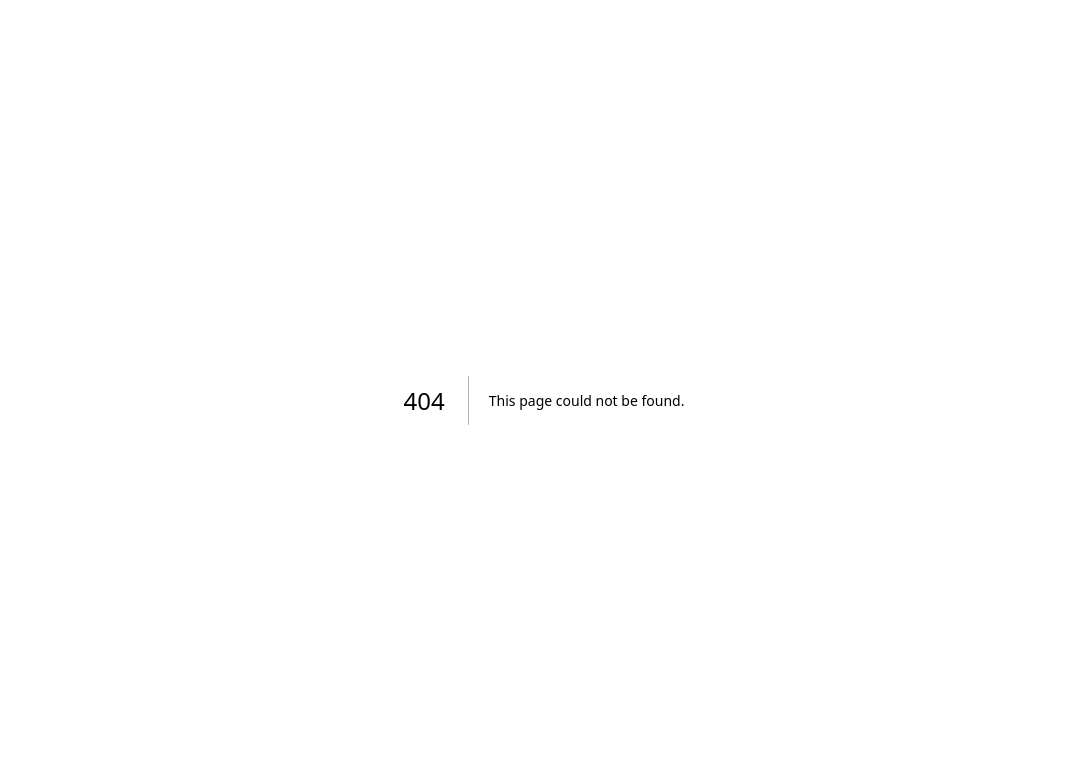
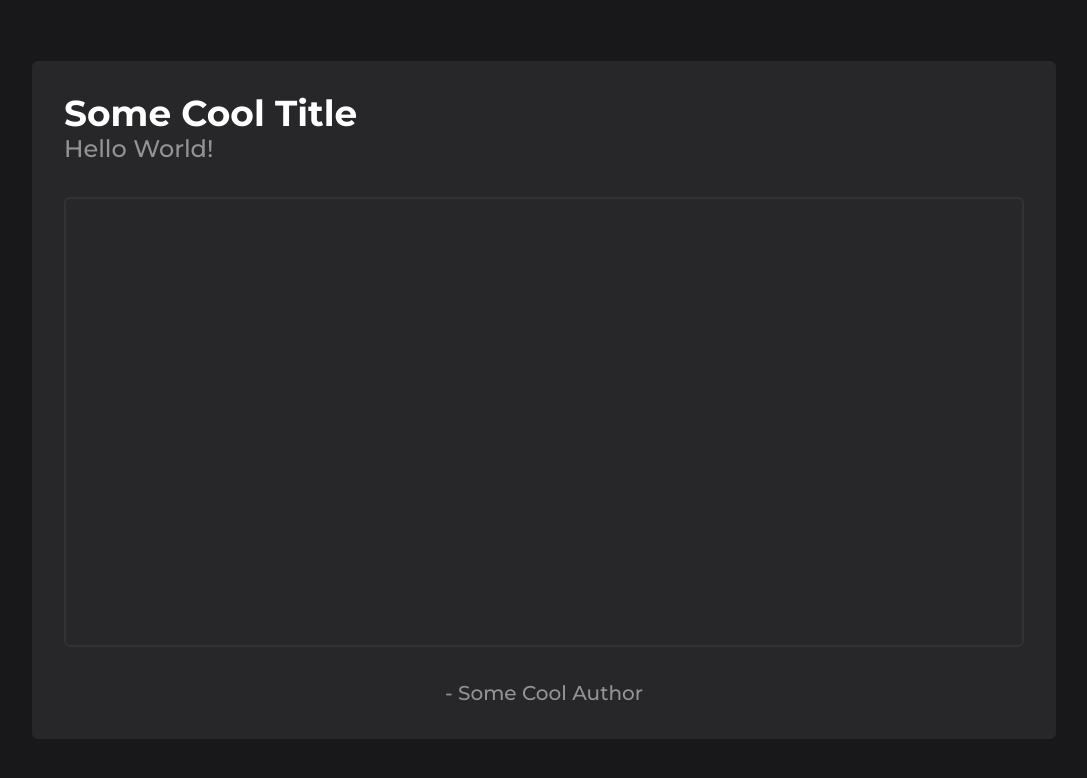
Before and after one commit to metamethods/random-images, a Next.js app: page /images/1 in a window 1280 px wide. Before the commit this address had no page. Shown: the top 778 px of the page, without its empty margins (96-1183 px from the left). Built offline with nearby package versions, Linux system fonts and the light colour scheme.

Commit message:
Added *.tsx files

```diff
--- a/src/app/head.tsx
+++ b/src/app/head.tsx
@@ -1,10 +1,7 @@
 export default function Head() {
   return (
     <>
-      <title>Create Next App</title>
-      <meta content="width=device-width, initial-scale=1" name="viewport" />
-      <meta name="description" content="Generated by create next app" />
-      <link rel="icon" href="/favicon.ico" />
+      <title>Random Image Machine</title>
     </>
   )
 }
--- /dev/null
+++ b/src/app/images/[slug]/Display.tsx
@@ -0,0 +1,31 @@
+/* eslint-disable @next/next/no-img-element */
+interface Props {
+  name: string;
+  description: string;
+  author: string;
+  image: string;
+}
+
+export default function Display(
+  { image }: { image: Props }
+) {
+  return (
+    <main className="w-full max-w-5xl | overflow-hidden | rounded-md">
+      <figure className="bg-zinc-800 | p-8 | font-monstserrat">
+        <h1 className=" text-4xl font-bold">Some Cool Title</h1>
+        <p className=" text-2xl font-medium | opacity-50">Hello World!</p>
+
+        {/* i need this to shut the hell up :ggggrgrgrgrgr: */}
+        {/* eslint-disable-next-line jsx-a11y/alt-text */}
+        <img
+          src='/empty.png'
+          className="w-full h-[450px] | rounded-md | mt-8 | border-2 border-opacity-5 border-white"
+        ></img>
+
+        <figcaption className="mt-8">
+          <p className="text-xl text-center font-medium | opacity-50">- Some Cool Author</p>
+        </figcaption>
+      </figure>
+    </main>
+  )
+}
--- /dev/null
+++ b/src/app/images/[slug]/head.tsx
@@ -0,0 +1,9 @@
+interface Params {
+  slug: string;
+}
+
+export default async function Head(
+  { params }: { params: Params }
+) {
+  return null;
+}
--- /dev/null
+++ b/src/app/images/[slug]/loading.tsx
@@ -0,0 +1,7 @@
+export default function Loading() {
+  return (
+    <main>
+      <h1>We are fetching your image...</h1>
+    </main>
+  )
+}
--- /dev/null
+++ b/src/app/images/[slug]/not-found.tsx
@@ -0,0 +1,7 @@
+export default function NotFound() {
+  return (
+    <main>
+      <h1>Unable to find the image your are looking for.</h1>
+    </main>
+  )
+}
--- /dev/null
+++ b/src/app/images/[slug]/page.tsx
@@ -0,0 +1,19 @@
+import { notFound } from 'next/navigation';
+
+import Display from './Display';
+
+interface Params {
+  slug: string;
+}
+
+export default async function Page(
+  { params }: { params: Params }
+) {
+  const { slug } = params;
+
+  return (
+    <main className='flex items-center justify-center | min-h-screen'>
+      <Display />
+    </main>
+  )
+}
--- a/src/app/layout.tsx
+++ b/src/app/layout.tsx
@@ -6,13 +6,18 @@ export default function RootLayout({
   children: React.ReactNode
 }) {
   return (
-    <html lang="en">
-      {/*
-        <head /> will contain the components returned by the nearest parent
-        head.tsx. Find out more at https://beta.nextjs.org/docs/api-reference/file-conventions/head
-      */}
-      <head />
-      <body>{children}</body>
+    <html
+      lang="en"
+      className='bg-zinc-900 text-white'
+    >
+      <head>
+        <link rel='icon' href='/favicon.ico' />
+        <meta content="width=device-width, initial-scale=1" name="viewport" />
+      </head>
+
+      <body>
+        {children}
+      </body>
     </html>
   )
 }
```
